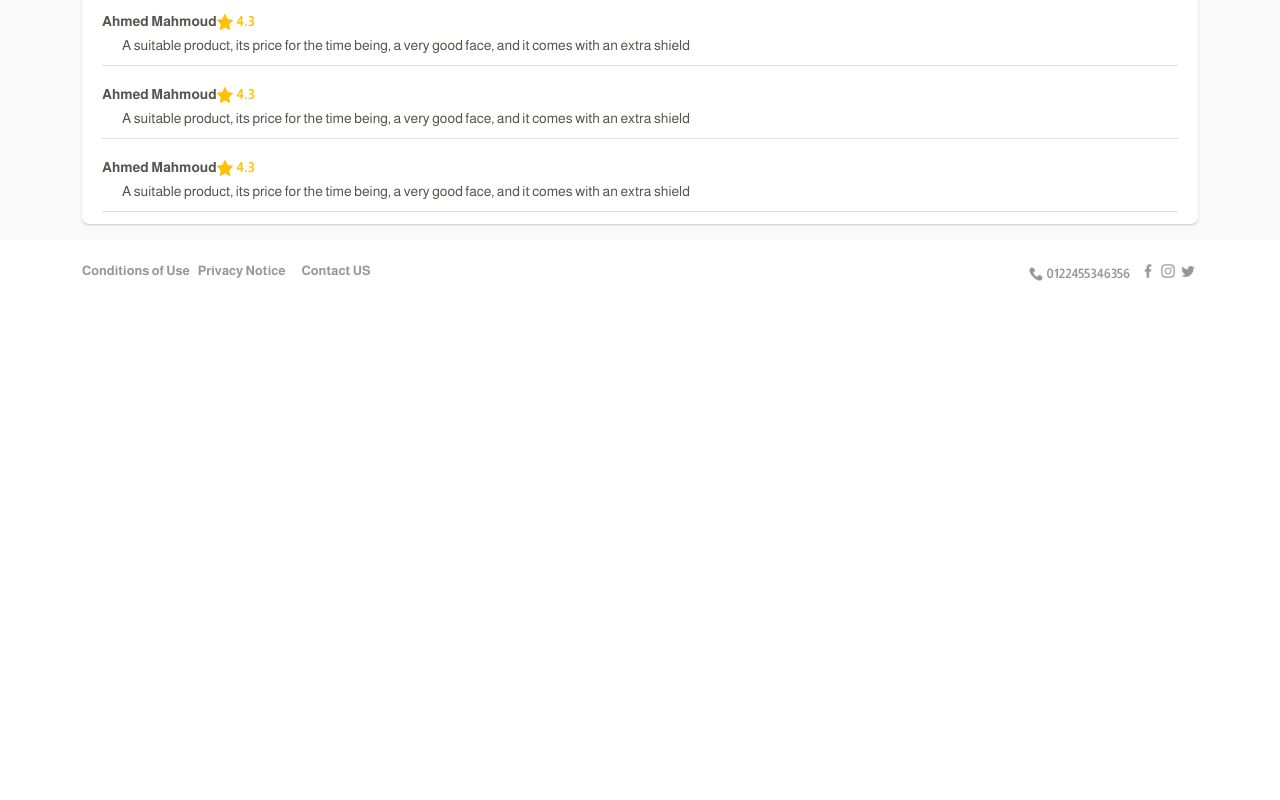
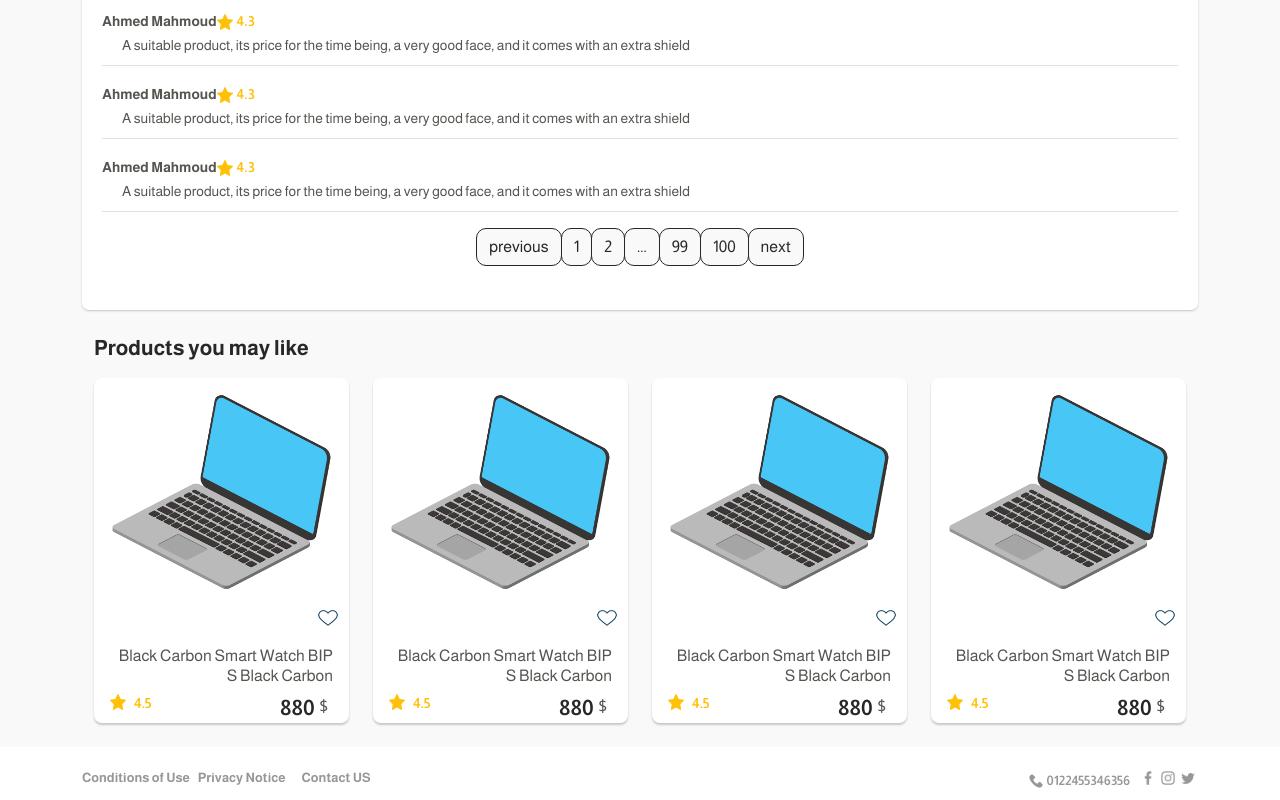
Before and after one commit to saeedmhmoud100/Full-ecommerce-react, a React (Create React App) app: page /products/5 in a window 1280 px wide. Shown: the part 1074-1874 px from the top of the page. Before the commit the page ends 1367 px from the top, so only its background shows below. Built offline with nearby package versions, Linux system fonts and the light colour scheme.

Commit message:
Created product Details page

```diff
--- a/src/Components/Rate/RateContainer.js
+++ b/src/Components/Rate/RateContainer.js
@@ -3,6 +3,7 @@
 import rate from '../../Assets/images/rate.png'
 import RateItem from "./RateItem";
 import RatePost from "./RatePost";
+import Pagination from "../Uitily/Pagination";
 
 const RateContainer = () => {
     return (
@@ -22,6 +23,7 @@
             <RateItem />
             <RateItem />
             <RateItem />
+            <Pagination />
 
         </Container>
     )
--- a/src/Pages/Products/ProductDetailsPage.js
+++ b/src/Pages/Products/ProductDetailsPage.js
@@ -3,6 +3,7 @@
 import ProdudtDetails from "../../Components/Products/ProdudtDetails";
 import CategoryHeader from "../../Components/Category/CategoryHeader";
 import RateContainer from "../../Components/Rate/RateContainer";
+import CardProductContainer from "../../Components/Products/CardProductsContainer";
 
 function ProductDetailsPage(){
     return(
@@ -11,6 +12,7 @@
             <Container>
                 <ProdudtDetails />
                 <RateContainer />
+                <CardProductContainer title={"Products you may like" } pathText="/products"/>
             </Container>
         </div>
     )
```
